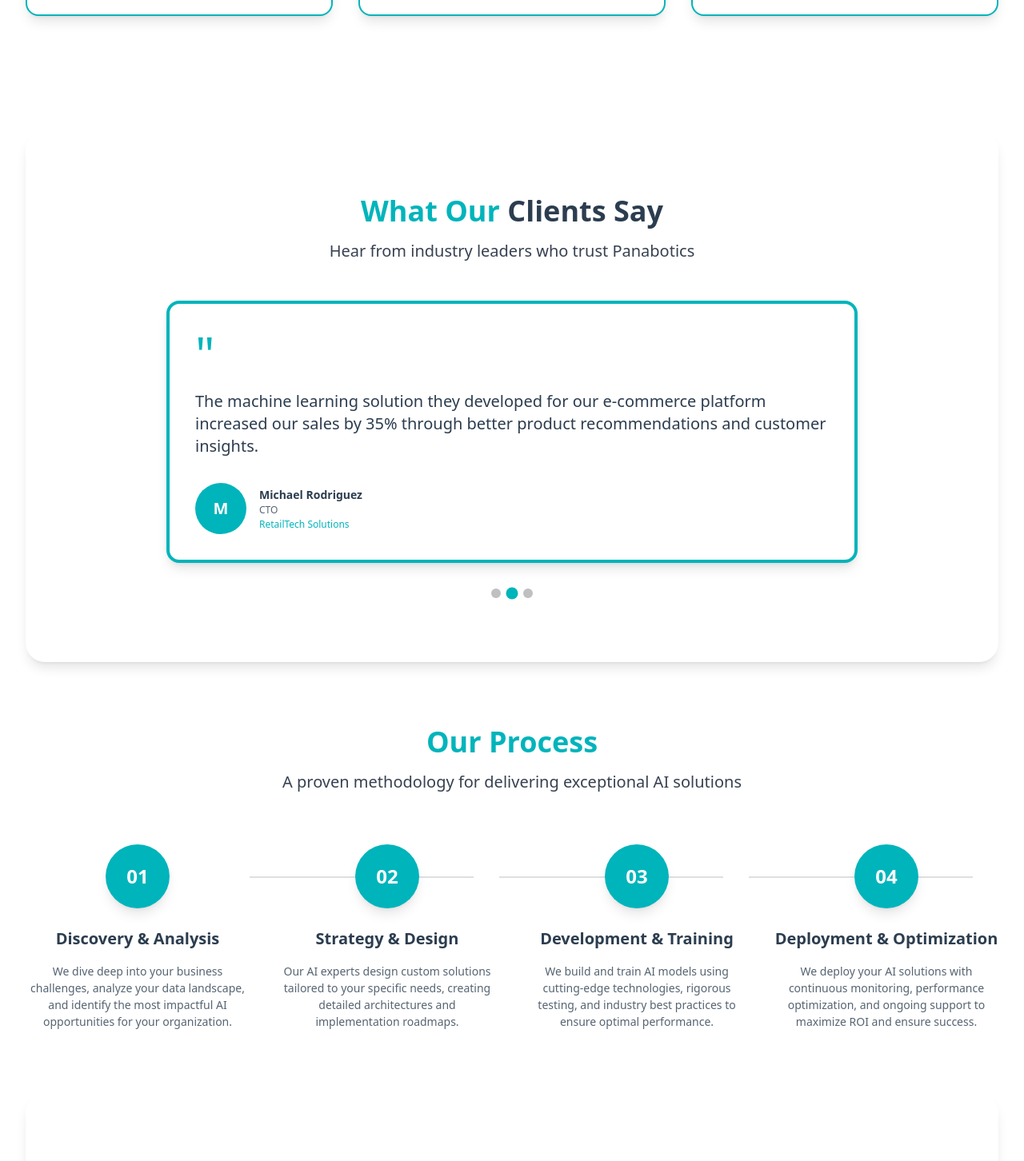
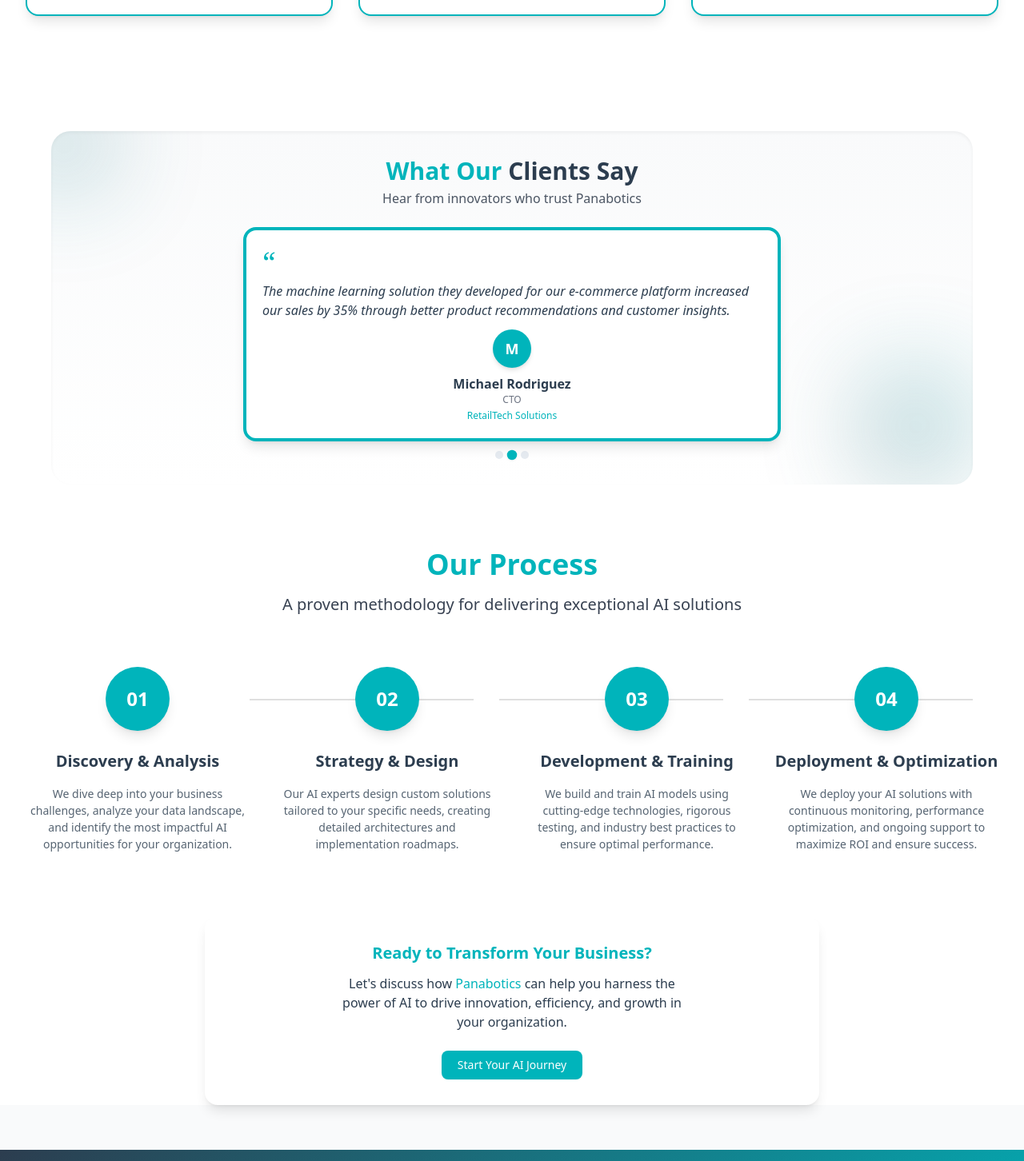
Before and after one commit to Aroojzahra908/pana, a React (Vite) app: page /services in a window 1280 px wide. Shown: the part 3280-4732 px from the top of the page at 80% size. Built offline with nearby package versions, Linux system fonts and the light colour scheme.

Commit message:
updated website

```diff
--- a/src/pages/Services.tsx
+++ b/src/pages/Services.tsx
@@ -3,11 +3,13 @@ import { useEffect, useState } from "react";
 import { useLocation } from "react-router-dom";
 import { Carousel, CarouselContent, CarouselItem, CarouselPrevious, CarouselNext } from "@/components/ui/carousel";
 import colors from "../components/colors";
+import { useNavigate } from 'react-router-dom';
 
 const Services = () => {
   const [currentTestimonial, setCurrentTestimonial] = useState(0);
   const [stats, setStats] = useState({ projects: 0, clients: 0, accuracy: 0, uptime: 0 });
   const location = useLocation();
+  const navigate = useNavigate();
 
   // Scroll to top on route change and component mount
   useEffect(() => {
@@ -376,61 +378,110 @@ const Services = () => {
         </div>
 
         {/* Testimonials Slider */}
-        <div className="py-12 md:py-20 rounded-xl md:rounded-2xl lg:rounded-3xl animate-on-scroll bg-white shadow-md md:shadow-lg">
-          <div className="text-center mb-8 md:mb-12">
-            <h2 className="text-2xl md:text-3xl lg:text-4xl font-extrabold mb-2 md:mb-4" style={{ color: colors.primaryHex }}>
-              What Our <span className="text-secondary" style={{ color: colors.secondaryHex }}>Clients Say</span>
-            </h2>
-            <p className="text-sm md:text-base lg:text-xl text-gray-700">Hear from industry leaders who trust Panabotics</p>
+        <div className="w-full flex justify-center">
+          <div className="w-full max-w-6xl py-6 md:py-8 bg-gradient-to-b from-gray-50 to-white rounded-3xl shadow-inner relative overflow-hidden px-4 md:px-8">
+
+            {/* Background Glow */}
+            <div className="absolute inset-0 overflow-hidden">
+              <div
+                className="absolute w-28 h-28 bg-gradient-to-tr opacity-10 blur-3xl rounded-full -top-10 -left-10 animate-pulse"
+                style={{
+                  backgroundImage: `linear-gradient(to top right, ${colors.primaryHex}, ${colors.secondaryHex})`,
+                }}
+              ></div>
+              <div
+                className="absolute w-36 h-36 bg-gradient-to-tr opacity-10 blur-3xl rounded-full bottom-0 right-0 animate-pulse"
+                style={{
+                  backgroundImage: `linear-gradient(to top right, ${colors.secondaryHex}, ${colors.primaryHex})`,
+                }}
+              ></div>
             </div>
 
-          <div className="relative max-w-3xl md:max-w-4xl mx-auto px-2 md:px-4">
+            {/* Heading */}
+            <div className="relative text-center mb-4 md:mb-6">
+              <h2
+                className="text-2xl md:text-3xl font-extrabold mb-1"
+                style={{ color: colors.primaryHex }}
+              >
+                What Our{" "}
+                <span className="text-secondary" style={{ color: colors.secondaryHex }}>
+                  Clients Say
+                </span>
+              </h2>
+              <p className="text-sm md:text-base text-gray-600">
+                Hear from innovators who trust Panabotics
+              </p>
+            </div>
+
+            {/* Testimonial Card */}
+            <div className="relative">
               <div
-              className="bg-white rounded-lg md:rounded-xl lg:rounded-2xl p-4 md:p-6 lg:p-8 shadow-md md:shadow-lg border-2 md:border-4 border-transparent"
-              style={{ borderColor: colors.primaryHex }}
+                className="rounded-2xl bg-white/95 backdrop-blur-md border-4 shadow-lg p-4 md:p-5 transition-all duration-500 hover:shadow-xl max-w-2xl mx-auto"
+                style={{
+                  borderColor: colors.primaryHex,
+                }}
               >
-              <div className="text-4xl md:text-5xl lg:text-6xl mb-2 md:mb-4" style={{ color: colors.primaryHex }}>"</div>
-              <p className="text-sm md:text-base lg:text-xl mb-4 md:mb-6 lg:mb-8 leading-relaxed" style={{ color: colors.secondaryHex }}>
+                <div
+                  className="text-3xl md:text-4xl mb-1 font-serif"
+                  style={{ color: colors.primaryHex }}
+                >
+                  “
+                </div>
+                <p
+                  className="text-sm md:text-base mb-3 leading-relaxed text-gray-700 italic"
+                  style={{ color: colors.secondaryHex }}
+                >
                   {testimonials[currentTestimonial].quote}
                 </p>
-              <div className="flex items-center">
+
+                <div className="flex flex-col items-center text-center mt-2">
                   <div
-                  className="w-12 h-12 md:w-14 md:h-14 lg:w-16 lg:h-16 rounded-full flex items-center justify-center mr-3 md:mr-4"
+                    className="w-10 h-10 md:w-12 md:h-12 rounded-full flex items-center justify-center text-white text-lg font-bold shadow-md mb-2"
                     style={{ backgroundColor: colors.primaryHex }}
                   >
-                  <span className="text-white font-bold text-lg md:text-xl">
                     {testimonials[currentTestimonial].author.charAt(0)}
-                  </span>
                   </div>
-                <div>
-                  <div style={{ color: colors.secondaryHex, fontWeight: 'bold', fontSize: '0.875rem' }}>
+                  <h4
+                    className="text-sm md:text-base font-semibold"
+                    style={{ color: colors.secondaryHex }}
+                  >
                     {testimonials[currentTestimonial].author}
+                  </h4>
+                  <p className="text-xs text-gray-500">
+                    {testimonials[currentTestimonial].position}
+                  </p>
+                  <p
+                    className="text-xs font-medium mt-1"
+                    style={{ color: colors.primaryHex }}
+                  >
+                    {testimonials[currentTestimonial].company}
+                  </p>
                 </div>
-                  <div style={{ color: colors.secondaryHex + 'cc', fontSize: '0.75rem' }}>
-                    {testimonials[currentTestimonial].position}
               </div>
-                  <div style={{ color: colors.primaryHex, fontSize: '0.75rem' }}>
-                    {testimonials[currentTestimonial].company}
+
+              {/* Dots */}
+              <div className="flex justify-center mt-3 space-x-1.5">
+                {testimonials.map((_, index) => (
+                  <button
+                    key={index}
+                    onClick={() => setCurrentTestimonial(index)}
+                    className={`w-2 h-2 md:w-2.5 md:h-2.5 rounded-full transition-all duration-300 ${index === currentTestimonial
+                      ? "scale-125 shadow-sm"
+                      : "opacity-50 hover:opacity-90"
+                      }`}
+                    style={{
+                      backgroundColor:
+                        index === currentTestimonial
+                          ? colors.primaryHex
+                          : "#CBD5E1",
+                    }}
+                  />
+                ))}
               </div>
             </div>
           </div>
         </div>
 
-            <div className="flex justify-center mt-4 md:mt-6 lg:mt-8 space-x-1 md:space-x-2">
-              {testimonials.map((_, index) => (
-                <button
-                  key={index}
-                  onClick={() => setCurrentTestimonial(index)}
-                  className={`w-2 h-2 md:w-3 md:h-3 rounded-full transition-all duration-300 ${index === currentTestimonial ? 'scale-125' : 'hover:opacity-80'}`}
-                  style={{
-                    backgroundColor: index === currentTestimonial ? colors.primaryHex : '#C0C0C0'
-                  }}
-                  aria-label={`Select testimonial ${index + 1}`}
-                />
-              ))}
-            </div>
-          </div>
-        </div>
 
         {/* Process Section */}
         <div className="py-12 md:py-20 animate-on-scroll">
@@ -485,29 +536,37 @@ const Services = () => {
         </div>
 
         {/* CTA Section */}
-        <div className="py-12 md:py-20 rounded-xl md:rounded-2xl lg:rounded-3xl text-center animate-on-scroll mb-12 md:mb-20 bg-white shadow-md md:shadow-lg">
-          <h2 className="text-2xl md:text-3xl lg:text-4xl font-extrabold mb-4 md:mb-6" style={{ color: colors.primaryHex }}>
+        <div className="py-6 md:py-8 rounded-xl md:rounded-2xl text-center animate-on-scroll mb-10 md:mb-14 bg-white shadow-lg hover:shadow-xl transition-shadow duration-500 max-w-3xl mx-auto">
+          <h2
+            className="text-base md:text-lg lg:text-xl font-bold mb-2 md:mb-3"
+            style={{ color: colors.primaryHex }}
+          >
             Ready to Transform Your Business?
           </h2>
-          <p className="text-sm md:text-base lg:text-xl mb-6 md:mb-8 max-w-2xl mx-auto text-gray-700">
-            Let's discuss how Panabotics can help you harness the power of AI to drive innovation,
+          <p className="text-xs md:text-sm lg:text-base mb-4 md:mb-6 max-w-md mx-auto text-gray-600 leading-relaxed"
+            style={{ color: colors.secondaryHex }}
+          >
+            Let's discuss how <span style={{ color: colors.primaryHex }}>Panabotics</span> can help you harness the power of AI to drive innovation,
             efficiency, and growth in your organization.
           </p>
-          <div className="flex flex-col sm:flex-row gap-2 md:gap-3 lg:gap-4 justify-center">
+
+          <div className="flex flex-col sm:flex-row gap-2 md:gap-3 justify-center">
             <button
-              className="px-4 py-2 md:px-6 md:py-3 lg:px-8 lg:py-4 rounded-lg md:rounded-xl font-semibold shadow-md md:shadow-lg transition-transform duration-300 hover:scale-105 hover:opacity-90 text-sm md:text-base"
+              onClick={() => navigate('/contact')}
+              className="px-4 py-2 md:px-5 md:py-2 rounded-lg font-medium shadow-sm hover:shadow-md transition-transform duration-300 hover:scale-105 hover:opacity-90 text-xs md:text-sm"
               style={{ backgroundColor: colors.primaryHex, color: 'white' }}
             >
               Start Your AI Journey
             </button>
-            <button
-              className="px-4 py-2 md:px-6 md:py-3 lg:px-8 lg:py-4 border-2 rounded-lg md:rounded-xl font-semibold transition-colors duration-300 hover:bg-opacity-10 text-sm md:text-base"
+            {/* <button
+              className="px-4 py-2 md:px-5 md:py-2 rounded-lg font-medium border transition-colors duration-300 hover:bg-gray-50 text-xs md:text-sm"
               style={{ borderColor: colors.primaryHex, color: colors.primaryHex }}
             >
               Schedule a Consultation
-            </button>
+            </button> */}
           </div>
         </div>
+
       </div>
     </div>
   );
```
Lines whose indentation alone changed are shown as unchanged.
